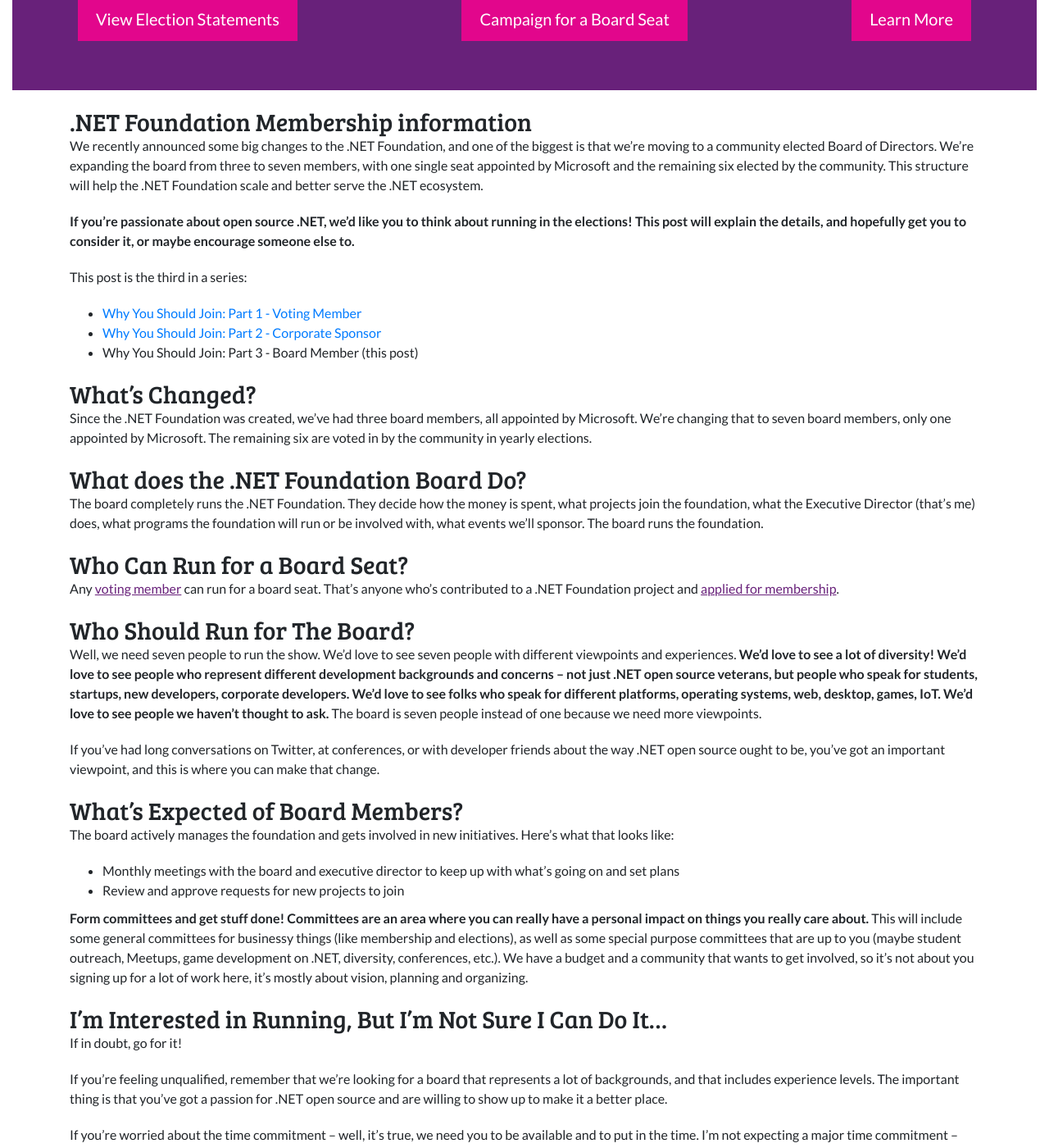
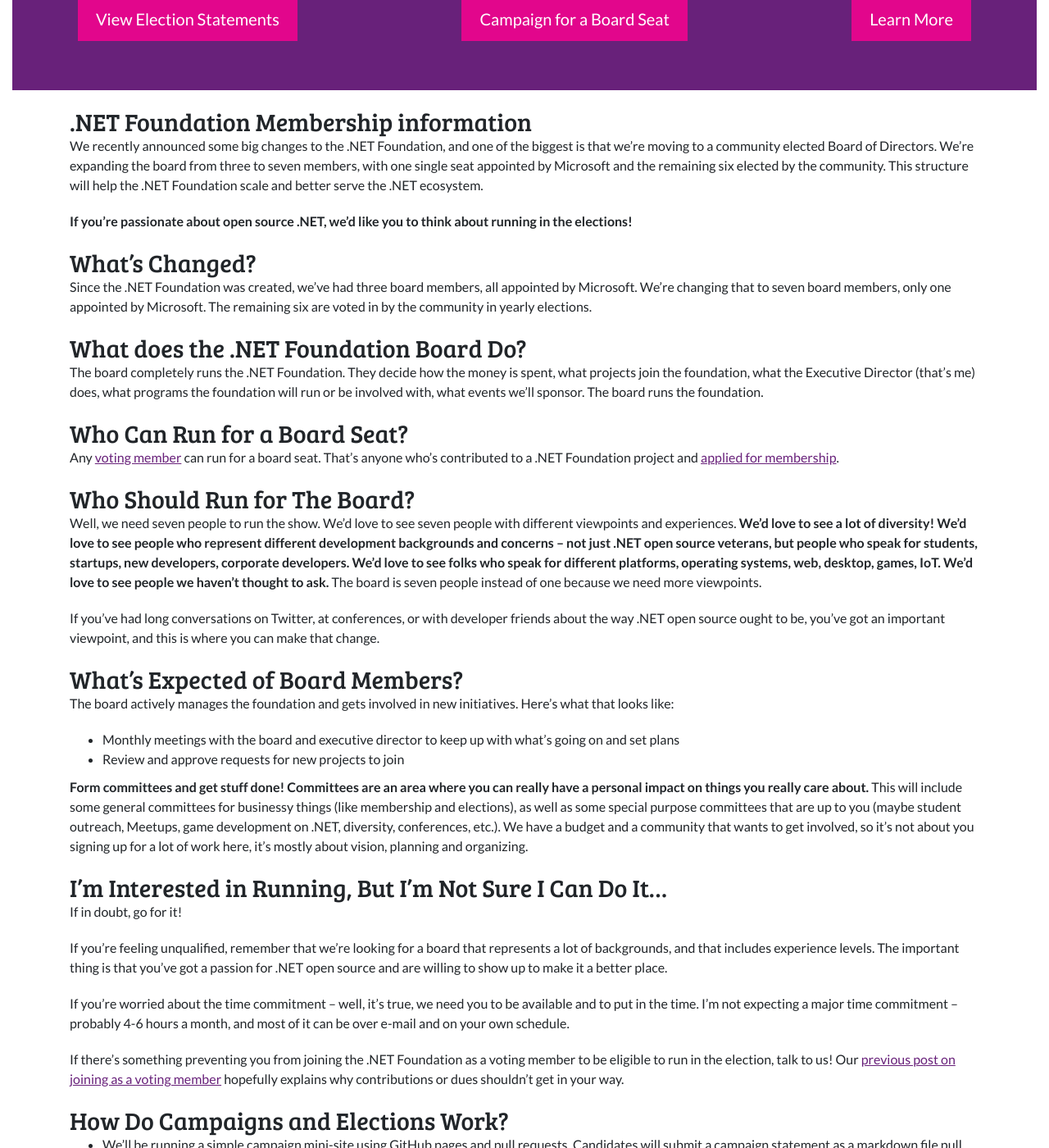
Before and after one commit to dotnet-foundation/election, a Jekyll site: the page built from index.md, in a window 1280 px wide and 1400 px high, scrolled down 422 px. Shown: the whole window at 82% size. Built offline with Jekyll 4.4.1, drawn with Linux system fonts in a browser that asks for light colours; nearby versions of some CDN libraries; our own code applies the rules of GitHub Pages for plain Markdown files; comment, search, counter and statistics services are not loaded; some of the changed text lies outside the part shown.

Commit message:
Updated home page content

```diff
--- a/index.md
+++ b/index.md
@@ -6,13 +6,7 @@ title: .NET Foundation Board Member Elections
 
 We recently announced some big changes to the .NET Foundation, and one of the biggest is that we’re moving to a community elected Board of Directors. We're expanding the board from three to seven members, with one single seat appointed by Microsoft and the remaining six elected by the community. This structure will help the .NET Foundation scale and better serve the .NET ecosystem.
 
-**If you’re passionate about open source .NET, we’d like you to think about running in the elections! This post will explain the details, and hopefully get you to consider it, or maybe encourage someone else to.**
-
-This post is the third in a series:
-
-*   [Why You Should Join: Part 1 - Voting Member](https://dotnetfoundation.org/blog/2019/01/14/why-you-should-join-part-1-join-as-a-voting-member)
-*   [Why You Should Join: Part 2 - Corporate Sponsor](https://dotnetfoundation.org/blog/2019/01/16/why-you-should-join-part-2---corporate-sponsor)
-*   Why You Should Join: Part 3 - Board Member (this post)
+**If you’re passionate about open source .NET, we’d like you to think about running in the elections!**
 
 ## What’s Changed?
 
@@ -53,8 +47,6 @@ If there’s something preventing you from joining the .NET Foundation as a voti
 
 ## How Do Campaigns and Elections Work?
 
-We’ll be announcing more details in the next post, and kicking off the one-month campaign and election period on January 28\. But here’s the high level:
-
 *   We’ll be running a simple campaign mini-site using GitHub pages and pull requests. Candidates will submit a campaign statement as a markdown file pull request and can link off to other information if they want (e.g. video, podcast interviews, projects, etc.).
 *   We’d love to see community discussion wherever it happens – Twitter, forums, etc. – following the [standard code of conduct](https://dotnetfoundation.org/code-of-conduct).
 *   In the last week of the election cycle, voting members will cast their votes. We’re using the [Single Transferable Vote methodology on the OpaVote system](https://www.opavote.com/methods/single-transferable-vote).
```
